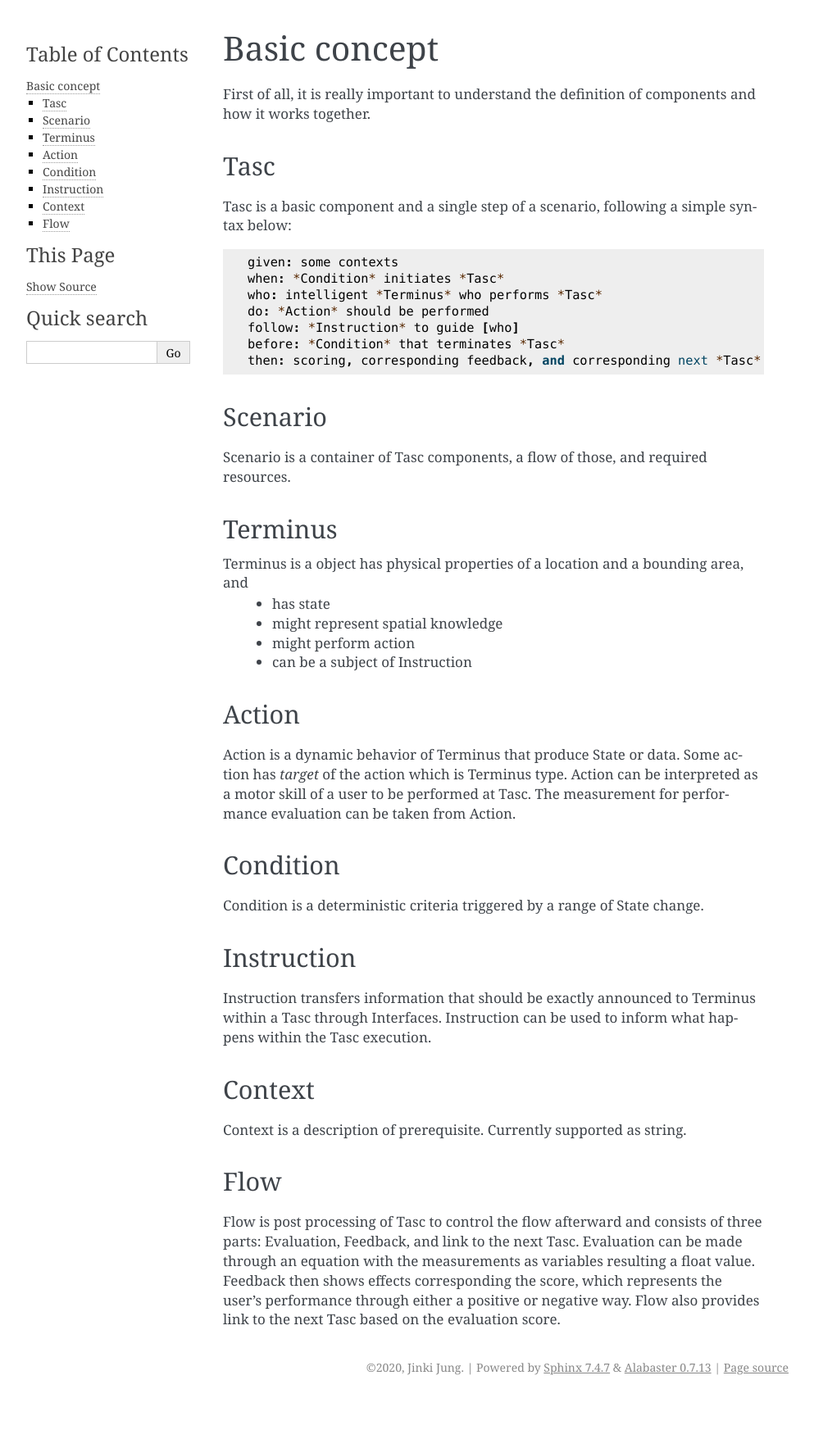
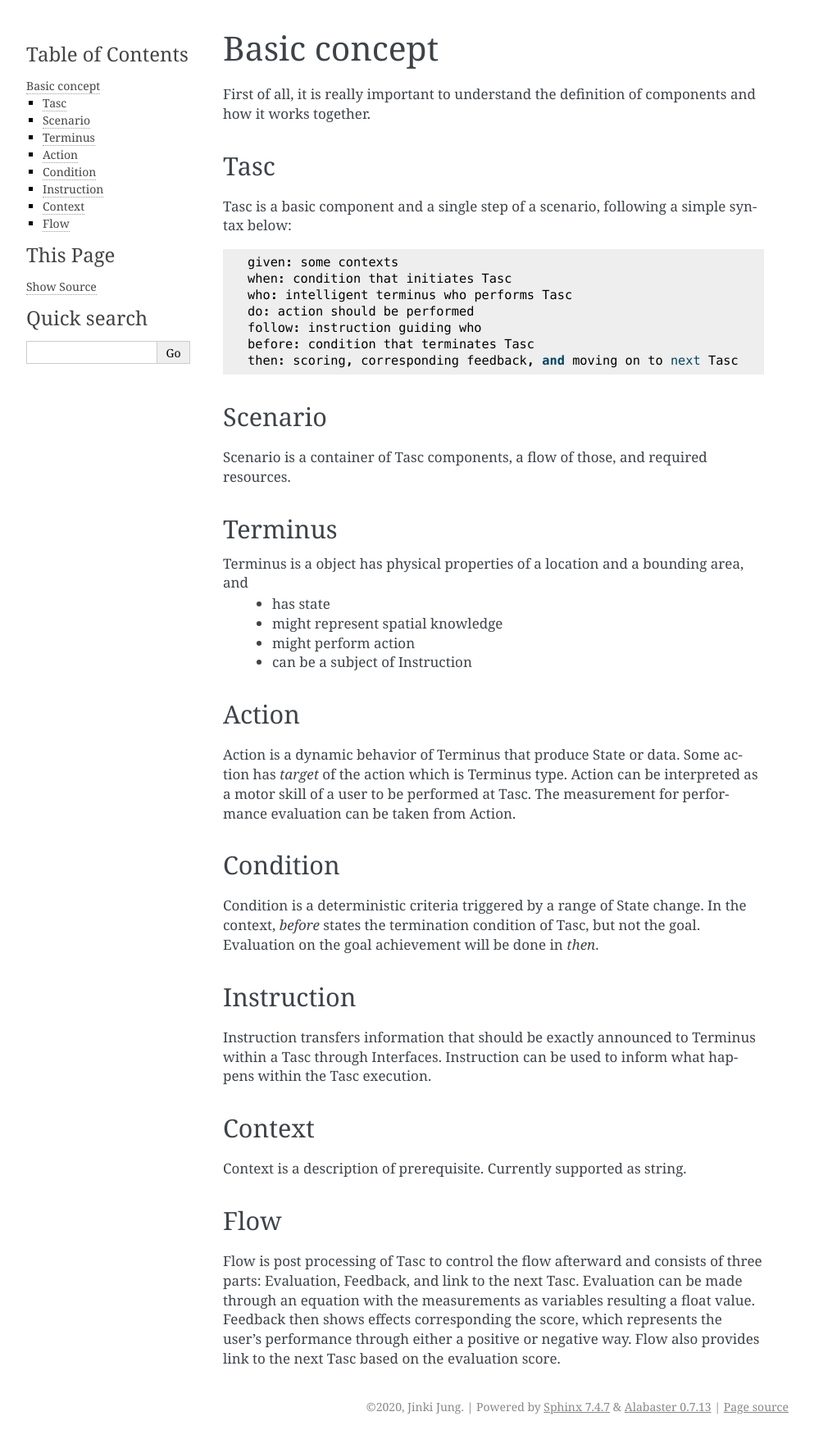
Before and after one commit to JinkiJung/Tasc, a Sphinx documentation site: the page built from docs/source/basicConcept.rst, in a window 1280 px wide. Shown: the whole page at 82% size, without its empty margins (148-1141 px from the left). Built offline with Sphinx 7.4.7, drawn with Linux system fonts in a browser that asks for light colours; before the commit the page ends 1708 px from its top, so only the background shows below that.

Commit message:
minor update for formatting

```diff
--- a/docs/source/basicConcept.rst
+++ b/docs/source/basicConcept.rst
@@ -7,12 +7,12 @@ Tasc
 Tasc is a basic component and a single step of a scenario, following a simple syntax below::
 
   given: some contexts
-  when: *Condition* initiates *Tasc*
-  who: intelligent *Terminus* who performs *Tasc*
-  do: *Action* should be performed
-  follow: *Instruction* to guide [who]
-  before: *Condition* that terminates *Tasc*
-  then: scoring, corresponding feedback, and corresponding next *Tasc*
+  when: condition that initiates Tasc
+  who: intelligent terminus who performs Tasc
+  do: action should be performed
+  follow: instruction guiding who
+  before: condition that terminates Tasc
+  then: scoring, corresponding feedback, and moving on to next Tasc
 
 Scenario
 ^^^^^^^^
@@ -33,7 +33,8 @@ Action can be interpreted as a motor skill of a user to be performed at Tasc. Th
 
 Condition
 ^^^^^^^^^^^^
-Condition is a deterministic criteria triggered by a range of State change.
+Condition is a deterministic criteria triggered by a range of State change. In the context, *before* states the termination condition of Tasc, but not the goal.
+Evaluation on the goal achievement will be done in *then*.
 
 Instruction
 ^^^^^^^^^^^^
```
